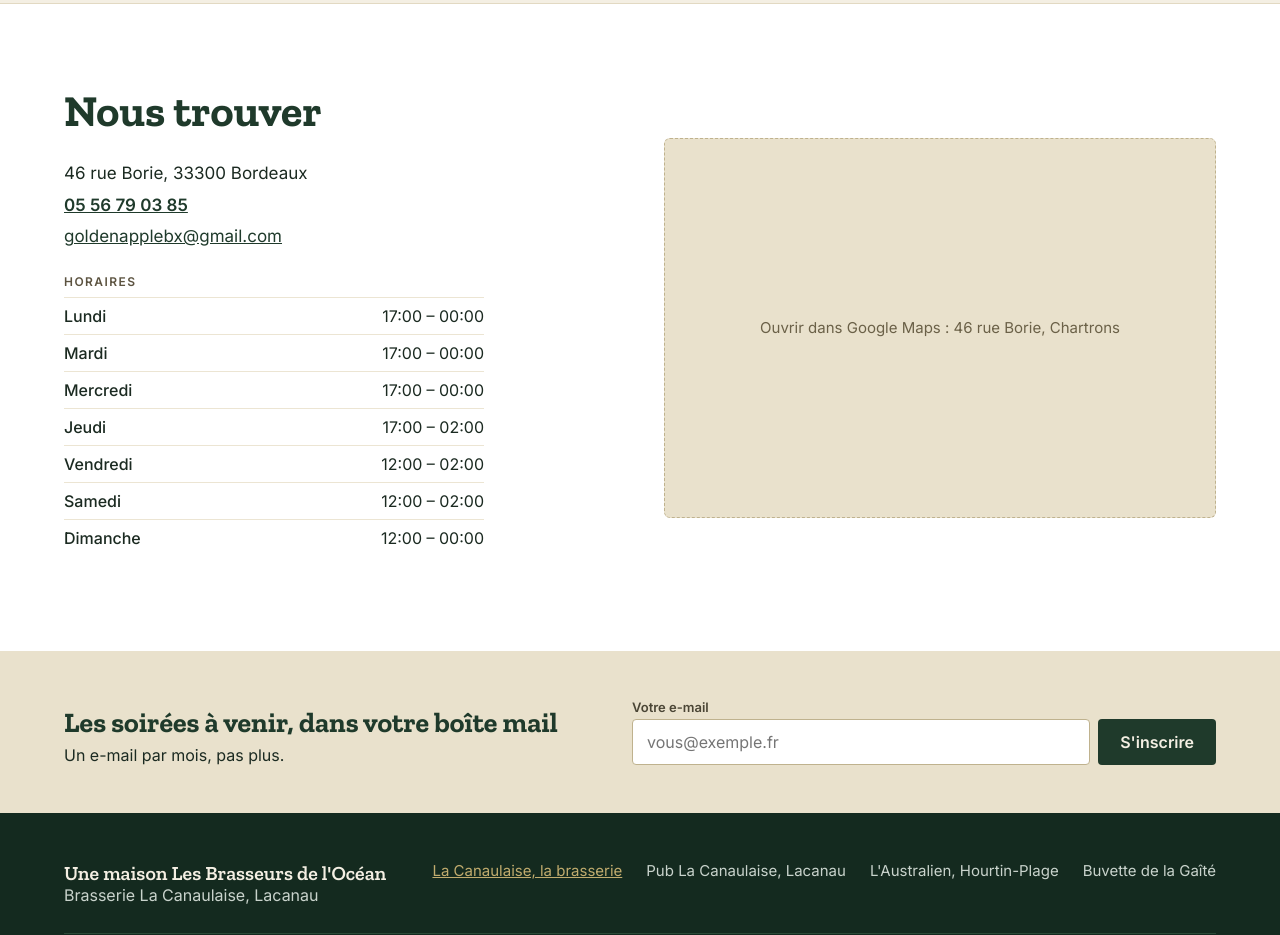
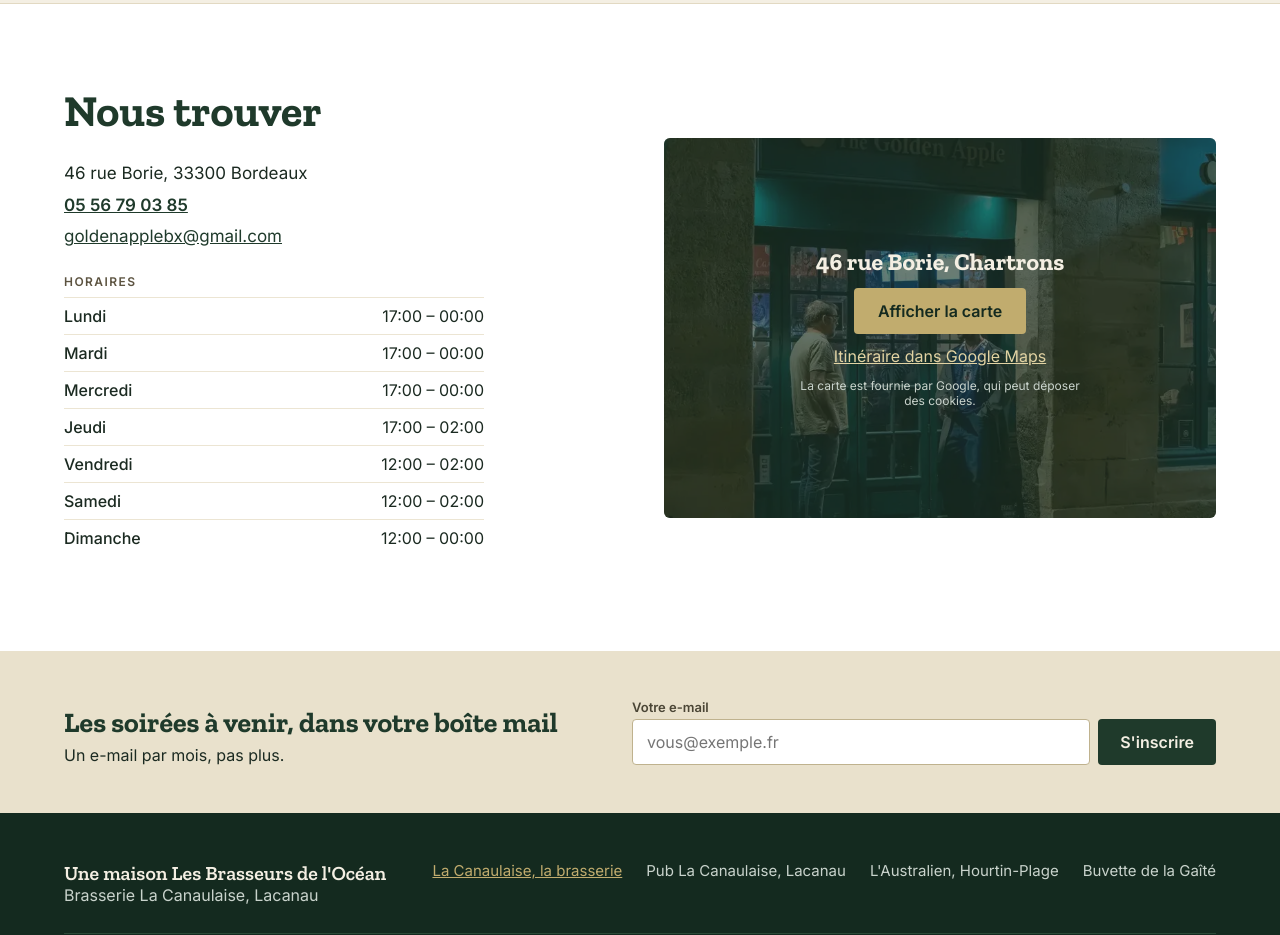
Before and after one commit to lacanaulaise/group-websites, an Astro site in the folder sites/golden-apple/: page / in a window 1280 px wide. Shown: the part 3300-4235 px from the top of the page. Built offline with nearby package versions, Linux system fonts and the light colour scheme; Astro itself is replaced by a stand-in of ours.

Commit message:
Golden Apple: click-to-load Google map (no cookies until the visitor asks)
Co-Authored-By: Claude Opus 5.5 <noreply@anthropic.com>
Claude-Session: https://claude.ai/code/session_01HaUenCdmv7K5FxUoFRwixn

```diff
--- a/sites/golden-apple/src/pages/index.astro
+++ b/sites/golden-apple/src/pages/index.astro
@@ -157,7 +157,15 @@ const gallery = [
           </table>
           <p class="hours-extra" id="hours-extra"></p>
         </div>
-        <a class="map placeholder" href={site.mapsUrl} target="_blank" rel="noopener">Ouvrir dans Google Maps : 46 rue Borie, Chartrons</a>
+        <div class="map" id="map">
+          <img src="/img/photos/facade-map.webp" alt="" class="map-bg" loading="lazy" />
+          <div class="map-cta">
+            <strong>46 rue Borie, Chartrons</strong>
+            <button type="button" id="map-load">Afficher la carte</button>
+            <a href={site.mapsUrl} target="_blank" rel="noopener">Itinéraire dans Google Maps</a>
+            <small>La carte est fournie par Google, qui peut déposer des cookies.</small>
+          </div>
+        </div>
       </div>
     </section>
 
@@ -176,6 +184,14 @@ const gallery = [
       </form>
     </section>
   <script slot="scripts">
+    document.getElementById('map-load')?.addEventListener('click', () => {
+      const box = document.getElementById('map')!;
+      const f = document.createElement('iframe');
+      f.src = 'https://www.google.com/maps?q=The+Golden+Apple,+46+rue+Borie,+33300+Bordeaux&z=16&output=embed';
+      f.title = 'Carte : The Golden Apple, 46 rue Borie, Bordeaux';
+      f.loading = 'lazy'; f.referrerPolicy = 'no-referrer-when-downgrade';
+      box.replaceChildren(f);
+    });
     const parisDay = () => {
       const name = new Intl.DateTimeFormat('fr-FR', { weekday: 'long', timeZone: 'Europe/Paris' }).format(new Date());
       return name.toLowerCase();
--- a/sites/golden-apple/src/styles/site.css
+++ b/sites/golden-apple/src/styles/site.css
@@ -101,7 +101,14 @@ h2 { font-size: clamp(32px, 4vw, 44px); font-weight: 700; }
 .hours td { text-align: right; }
 .hours .today th, .hours .today td { font-weight: 700; }
 .hours-extra { margin-top: 12px; font-size: 15px; color: var(--muted); }
-.map { min-height: 380px; background: var(--sand); border: 1px dashed #bfb28e; color: #6b6148; text-decoration: none; }
+.map { position: relative; min-height: 380px; border-radius: 6px; overflow: hidden; background: var(--green); display: flex; }
+.map-bg { position: absolute; inset: 0; width: 100%; height: 100%; object-fit: cover; opacity: .35; }
+.map-cta { position: relative; margin: auto; display: flex; flex-direction: column; align-items: center; gap: 12px; text-align: center; color: var(--cream); padding: 24px; }
+.map-cta strong { font-family: var(--display); font-size: 24px; }
+.map-cta button { font: inherit; font-weight: 600; min-height: 46px; padding: 0 24px; border: 0; border-radius: 4px; background: var(--brass); color: var(--green-dark); cursor: pointer; }
+.map-cta a { color: var(--brass-light); }
+.map-cta small { font-size: 12px; color: #c9d3cc; max-width: 280px; }
+.map iframe { border: 0; width: 100%; min-height: 380px; flex: 1; }
 
 .newsletter { background: var(--sand); }
 .newsletter form { display: flex; flex-wrap: wrap; align-items: flex-end; gap: 16px 24px; padding-top: 48px; padding-bottom: 48px; }
```
Also changed, not shown: sites/golden-apple/public/img/photos/facade-map.webp (added).
